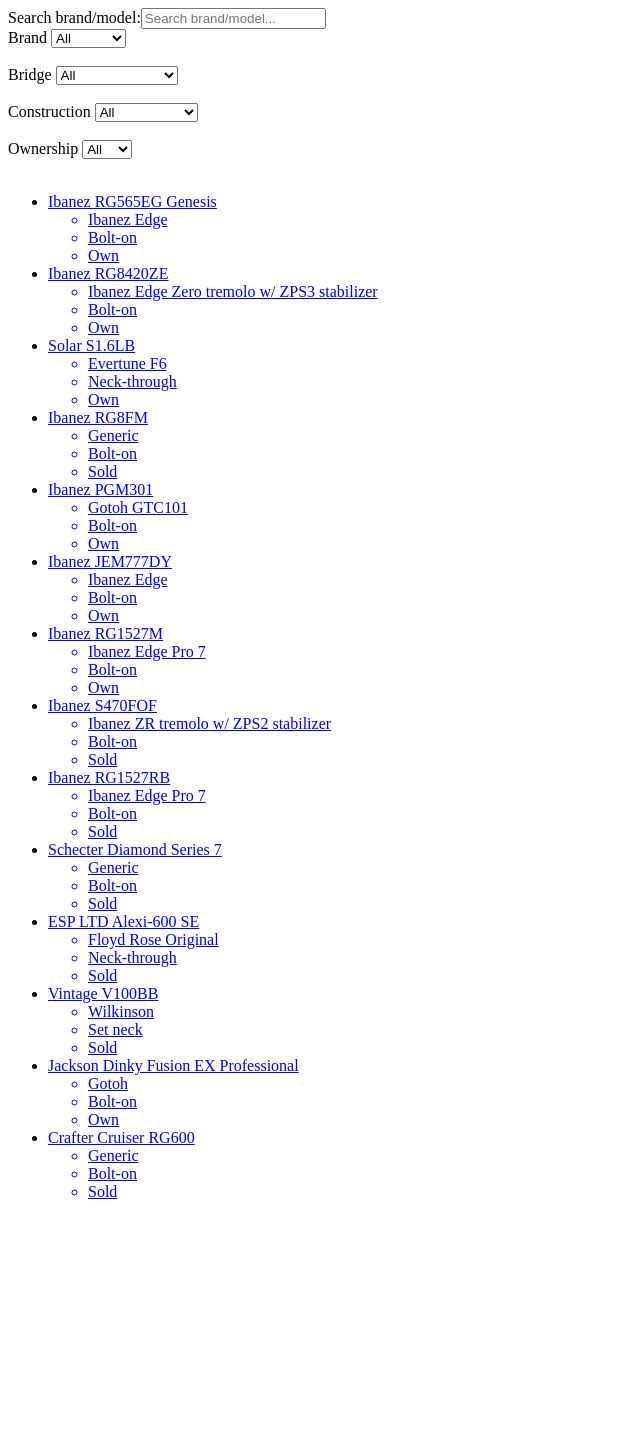
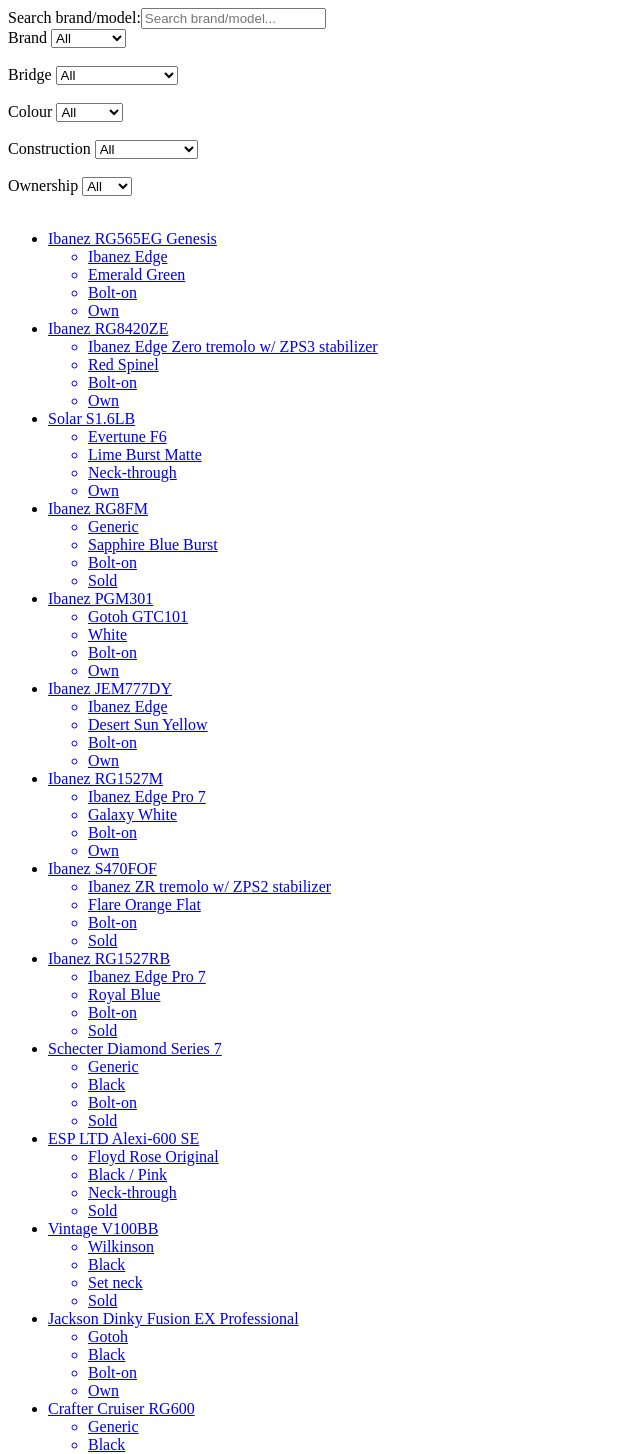
Before and after one commit to georgehieron/guitarchive, a Nuxt app: page / in a window 1280 px wide. Shown: the top 1454 px of the page, without its empty margins (0-640 px from the left). Before the commit the page ends 1217 px from the top, so only its background shows below. Built offline with nearby package versions, Linux system fonts and the light colour scheme.

Commit message:
Add colour filter

```diff
--- a/assets/js/guitars.js
+++ b/assets/js/guitars.js
@@ -5,6 +5,11 @@
         bridge: {
             type: "Floating Tremolo",
             name: "Ibanez Edge",
+        },
+        colour: {
+            primary: "Green",
+            secondary: "",
+            name: "Emerald Green",
         },
         construction: {
             type: "Bolt-on",
@@ -19,6 +24,11 @@
             type: "Floating Tremolo",
             name: "Ibanez Edge Zero tremolo w/ ZPS3 stabilizer",
         },
+        colour: {
+            primary: "Red",
+            secondary: "",
+            name: "Red Spinel",
+        },
         construction: {
             type: "Bolt-on",
             detail: "J.Custom AANJ",
@@ -31,6 +41,11 @@
         bridge: {
             type: "Evertune",
             name: "Evertune F6",
+        },
+        colour: {
+            primary: "Green",
+            secondary: "",
+            name: "Lime Burst Matte",
         },
         construction: {
             type: "Neck-through",
@@ -45,6 +60,11 @@
             type: "Fixed",
             name: "Generic",
         },
+        colour: {
+            primary: "Blue",
+            secondary: "",
+            name: "Sapphire Blue Burst",
+        },
         construction: {
             type: "Bolt-on",
             detail: "AANJ",
@@ -57,6 +77,11 @@
         bridge: {
             type: "Fixed",
             name: "Gotoh GTC101",
+        },
+        colour: {
+            primary: "White",
+            secondary: "",
+            name: "White",
         },
         construction: {
             type: "Bolt-on",
@@ -71,6 +96,11 @@
             type: "Floating Tremolo",
             name: "Ibanez Edge",
         },
+        colour: {
+            primary: "Yellow",
+            secondary: "",
+            name: "Desert Sun Yellow",
+        },
         construction: {
             type: "Bolt-on",
             detail: "Cutaway Heel",
@@ -83,6 +113,11 @@
         bridge: {
             type: "Floating Tremolo",
             name: "Ibanez Edge Pro 7",
+        },
+        colour: {
+            primary: "White",
+            secondary: "",
+            name: "Galaxy White",
         },
         construction: {
             type: "Bolt-on",
@@ -97,6 +132,11 @@
             type: "Floating Tremolo",
             name: "Ibanez ZR tremolo w/ ZPS2 stabilizer",
         },
+        colour: {
+            primary: "Orange",
+            secondary: "",
+            name: "Flare Orange Flat",
+        },
         construction: {
             type: "Bolt-on",
             detail: "AANJ",
@@ -109,6 +149,11 @@
         bridge: {
             type: "Floating Tremolo",
             name: "Ibanez Edge Pro 7",
+        },
+        colour: {
+            primary: "Blue",
+            secondary: "",
+            name: "Royal Blue",
         },
         construction: {
             type: "Bolt-on",
@@ -123,6 +168,11 @@
             type: "Tune-O-Matic",
             name: "Generic",
         },
+        colour: {
+            primary: "Black",
+            secondary: "",
+            name: "Black",
+        },
         construction: {
             type: "Bolt-on",
             detail: "",
@@ -135,6 +185,11 @@
         bridge: {
             type: "Floating Tremolo",
             name: "Floyd Rose Original",
+        },
+        colour: {
+            primary: "Black",
+            secondary: "Pink",
+            name: "Black / Pink",
         },
         construction: {
             type: "Neck-through",
@@ -149,6 +204,11 @@
             type: "Tune-O-Matic",
             name: "Wilkinson",
         },
+        colour: {
+            primary: "Black",
+            secondary: "",
+            name: "Black",
+        },
         construction: {
             type: "Set neck",
             detail: "",
@@ -161,6 +221,11 @@
         bridge: {
             type: "Floating Tremolo",
             name: "Gotoh",
+        },
+        colour: {
+            primary: "Black",
+            secondary: "",
+            name: "Black",
         },
         construction: {
             type: "Bolt-on",
@@ -175,6 +240,11 @@
             type: "Tune-O-Matic",
             name: "Generic",
         },
+        colour: {
+            primary: "Black",
+            secondary: "",
+            name: "Black",
+        },
         construction: {
             type: "Bolt-on",
             detail: "",
@@ -185,6 +255,7 @@
 
 const brands = [];
 const bridges = [];
+const colours = [];
 const constructions = [];
 const ownerships = [];
 
@@ -198,6 +269,9 @@
     if (bridges.indexOf(g.bridge.type) === -1) {
         bridges.push(g.bridge.type);
     }
+    if (colours.indexOf(g.colour.primary) === -1) {
+        colours.push(g.colour.primary);
+    }
     if (constructions.indexOf(g.construction.type) === -1) {
         constructions.push(g.construction.type);
     }
@@ -208,7 +282,8 @@
 
 brands.sort();
 bridges.sort();
+colours.sort();
 constructions.sort();
 ownerships.sort();
 
-export { guitars, brands, bridges, constructions, ownerships };
+export { guitars, brands, bridges, colours, constructions, ownerships };
--- a/pages/_brand/_slug.vue
+++ b/pages/_brand/_slug.vue
@@ -9,6 +9,7 @@
           ({{ this.construction.detail }})</span
         >
       </li>
+      <li>{{ this.colour.name }}</li>
       <li>{{ this.ownership }}</li>
     </ul>
   </div>
@@ -30,6 +31,7 @@
         brand: filteredGuitar.brand,
         model: filteredGuitar.model,
         bridge: filteredGuitar.bridge,
+        colour: filteredGuitar.colour,
         construction: filteredGuitar.construction,
         ownership: filteredGuitar.ownership,
         slug: slug,
--- a/pages/index.vue
+++ b/pages/index.vue
@@ -51,6 +51,26 @@
       <br /><br />
 
       <label
+        >Colour
+        <select
+          name="colour"
+          id="colour"
+          v-model="selectedColour"
+          :disabled="disabled == 1"
+        >
+          <option value="All">All</option>
+          <option
+            v-for="(colour, index) in colours"
+            v-bind:value="colour"
+            v-bind:key="index"
+          >
+            {{ colour }}
+          </option>
+        </select>
+      </label>
+      <br /><br />
+
+      <label
         >Construction
         <select
           name="construction"
@@ -97,6 +117,7 @@
           <span>{{ item.name }}</span>
           <ul>
             <li>{{ item.bridge.name }}</li>
+            <li>{{ item.colour.name }}</li>
             <li>{{ item.construction.type }}</li>
             <li>{{ item.ownership }}</li>
           </ul>
@@ -111,6 +132,7 @@
   guitars,
   brands,
   bridges,
+  colours,
   constructions,
   ownerships,
 } from "../assets/js/guitars.js";
@@ -125,6 +147,9 @@
 
       bridges: bridges,
       selectedBridge: "",
+
+      colours: colours,
+      selectedColour: "",
 
       constructions: constructions,
       selectedConstruction: "",
@@ -141,6 +166,7 @@
   mounted: function () {
     this.selectedBrand = "All";
     this.selectedBridge = "All";
+    this.selectedColour = "All";
     this.selectedConstruction = "All";
     this.selectedOwnership = "All";
   },
@@ -149,6 +175,7 @@
     filteredItems: function () {
       let brandFilter = this.selectedBrand,
         bridgeFilter = this.selectedBridge,
+        colourFilter = this.selectedColour,
         constructionFilter = this.selectedConstruction,
         ownershipFilter = this.selectedOwnership,
         search = this.search;
@@ -168,6 +195,11 @@
             }
           }
           if (filtered) {
+            if (colourFilter && colourFilter != "All") {
+              filtered = g.colour.primary == colourFilter;
+            }
+          }
+          if (filtered) {
             if (constructionFilter && constructionFilter != "All") {
               filtered = g.construction.type == constructionFilter;
             }
```
